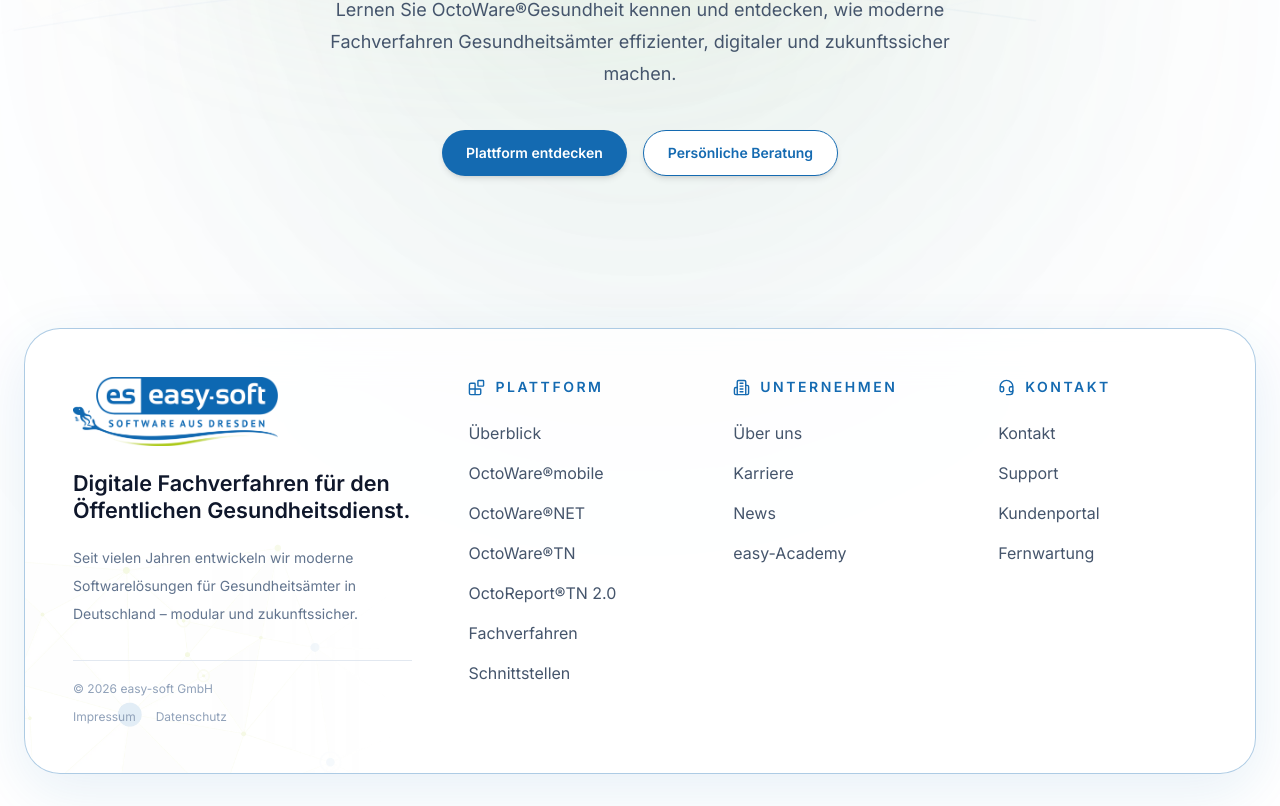
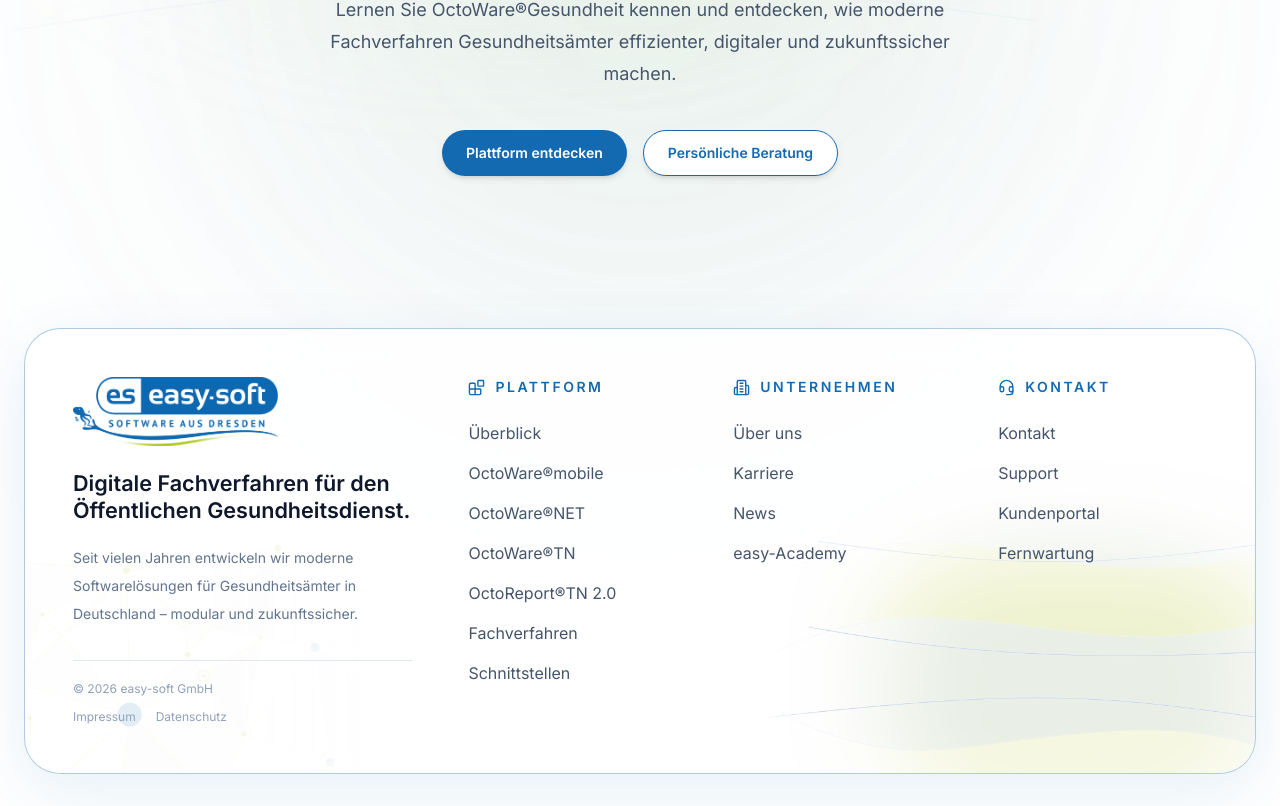
Before and after one commit to weblogger117-art/octoware-website, a Next.js app: page / in a window 1280 px wide. Shown: the part 6320-7126 px from the top of the page. Built offline with nearby package versions, Linux system fonts and the light colour scheme.

Commit message:
Update Footer.tsx

```diff
--- a/components/sections/Footer.tsx
+++ b/components/sections/Footer.tsx
@@ -63,6 +63,28 @@
     w-[520px]
 
     opacity-12
+
+    pointer-events-none
+    select-none
+  "
+/>
+
+    <Image
+  src="/images/background/lines-mesh.webp"
+  alt=""
+  aria-hidden
+  width={1000}
+  height={1000}
+  draggable={false}
+  className="
+    absolute
+
+    right-[-180px]
+    bottom-[-180px]
+
+    w-[720px]
+
+    opacity-[20]
 
     pointer-events-none
     select-none
```
